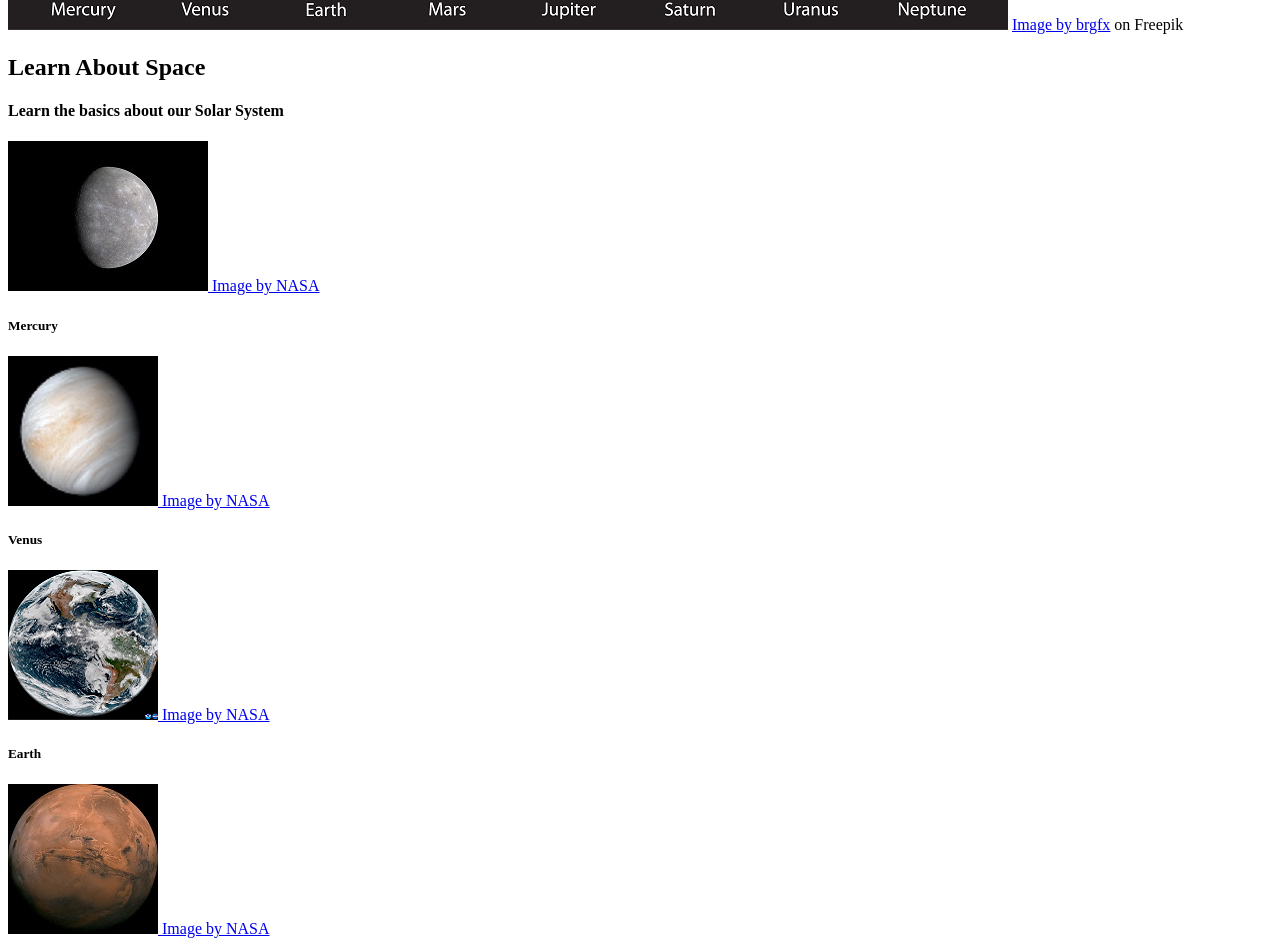
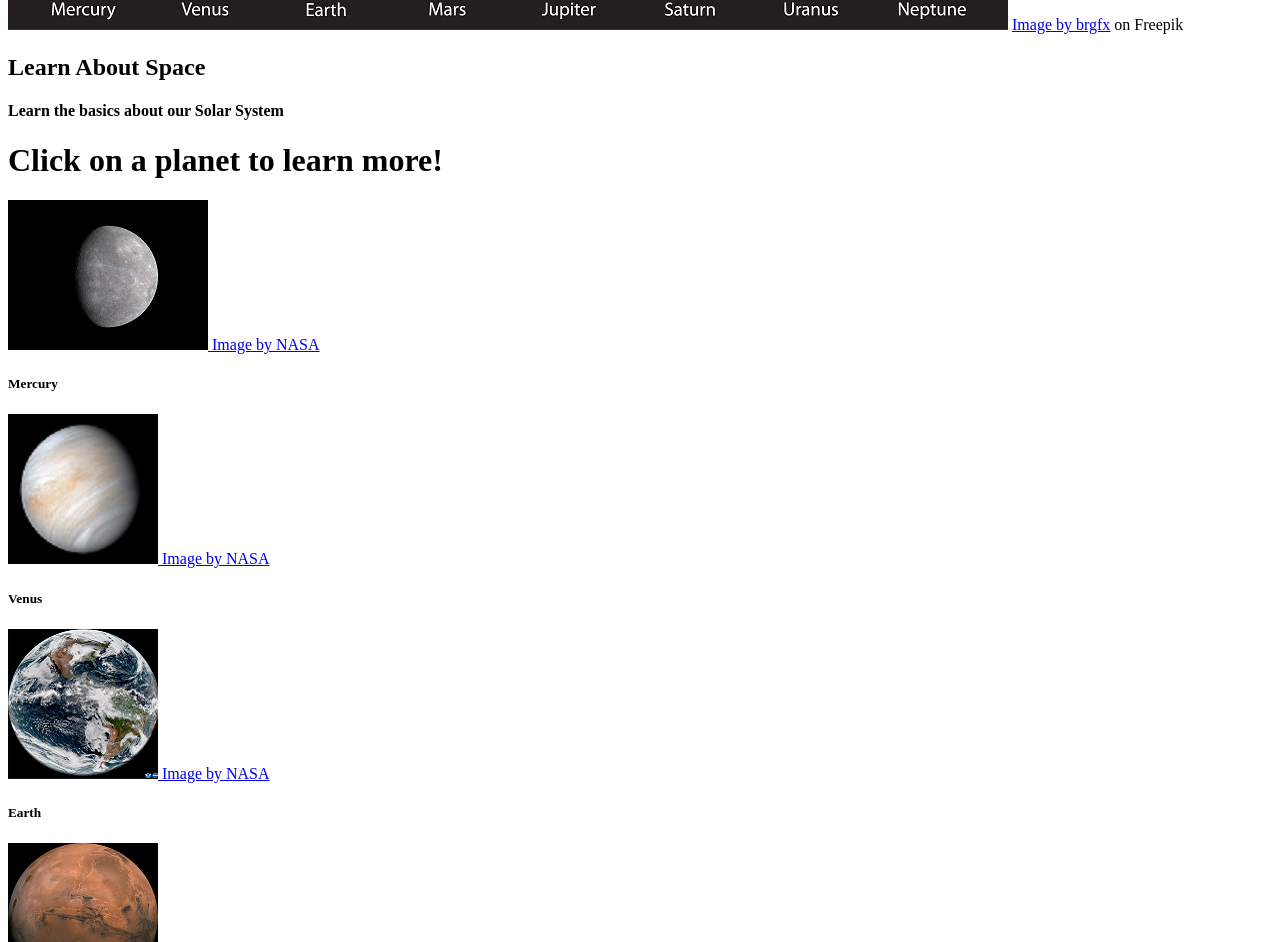
Before and after one commit to jojo-white/wdd130, a plain HTML site: page coolspacepage/solar-system.html in a window 1280 px wide. Shown: the part 882-1824 px from the top of the page. Drawn offline with Linux system fonts and the light colour scheme.

Commit message:
added one line of HTML to solar system page

```diff
--- a/coolspacepage/solar-system.html
+++ b/coolspacepage/solar-system.html
@@ -32,6 +32,7 @@
         </section>
     </div>
     <main class="solar-grid">
+        <h1 class="solar-title">Click on a planet to learn more!</h1>
         <a id="mercury_link" href="mercury.html">
             <img class="planet" src="images/mercury.jpg" alt="Mercury">
             <a href="https://solarsystem.nasa.gov/resources/439/mercurys-subtle-colors/?category=planets_mercury">Image by NASA</a>
```
